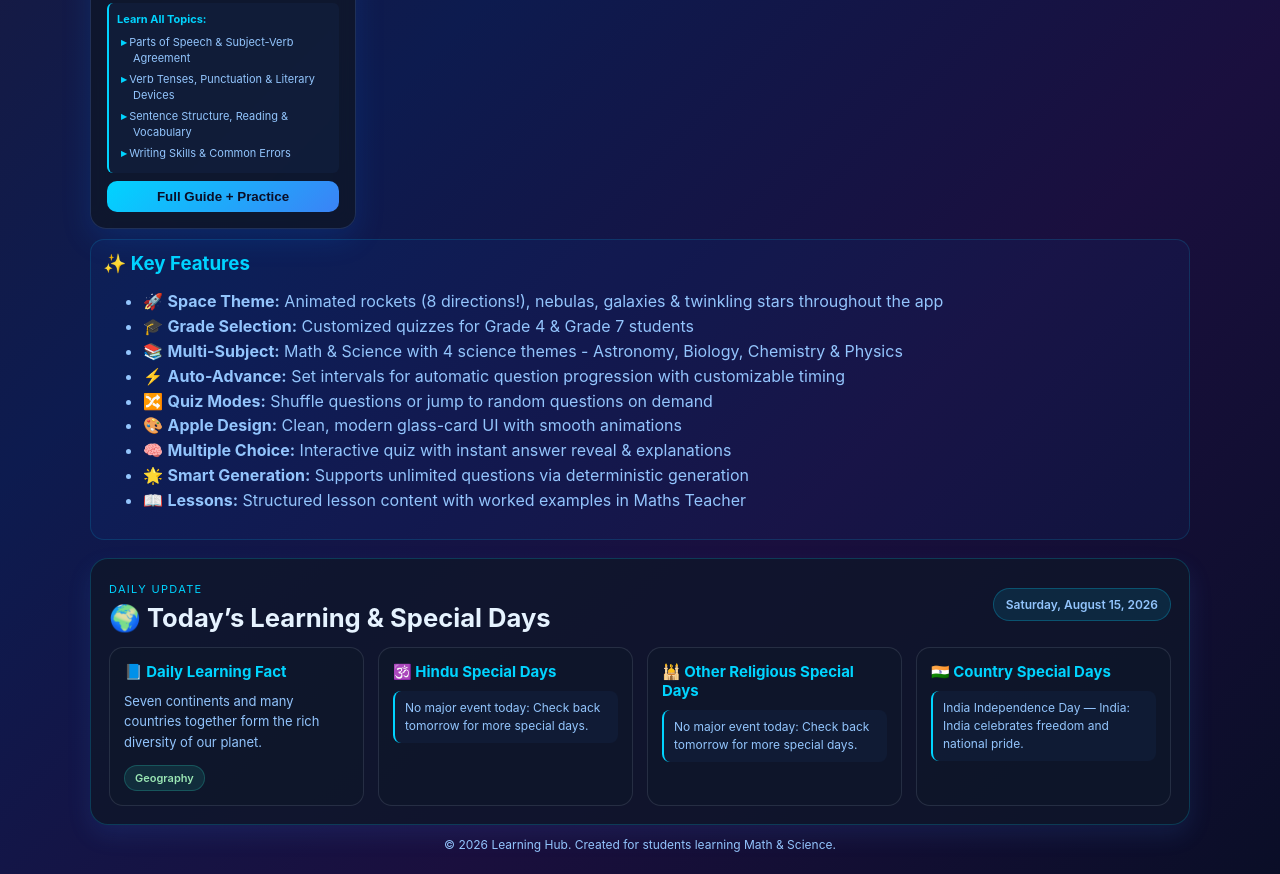
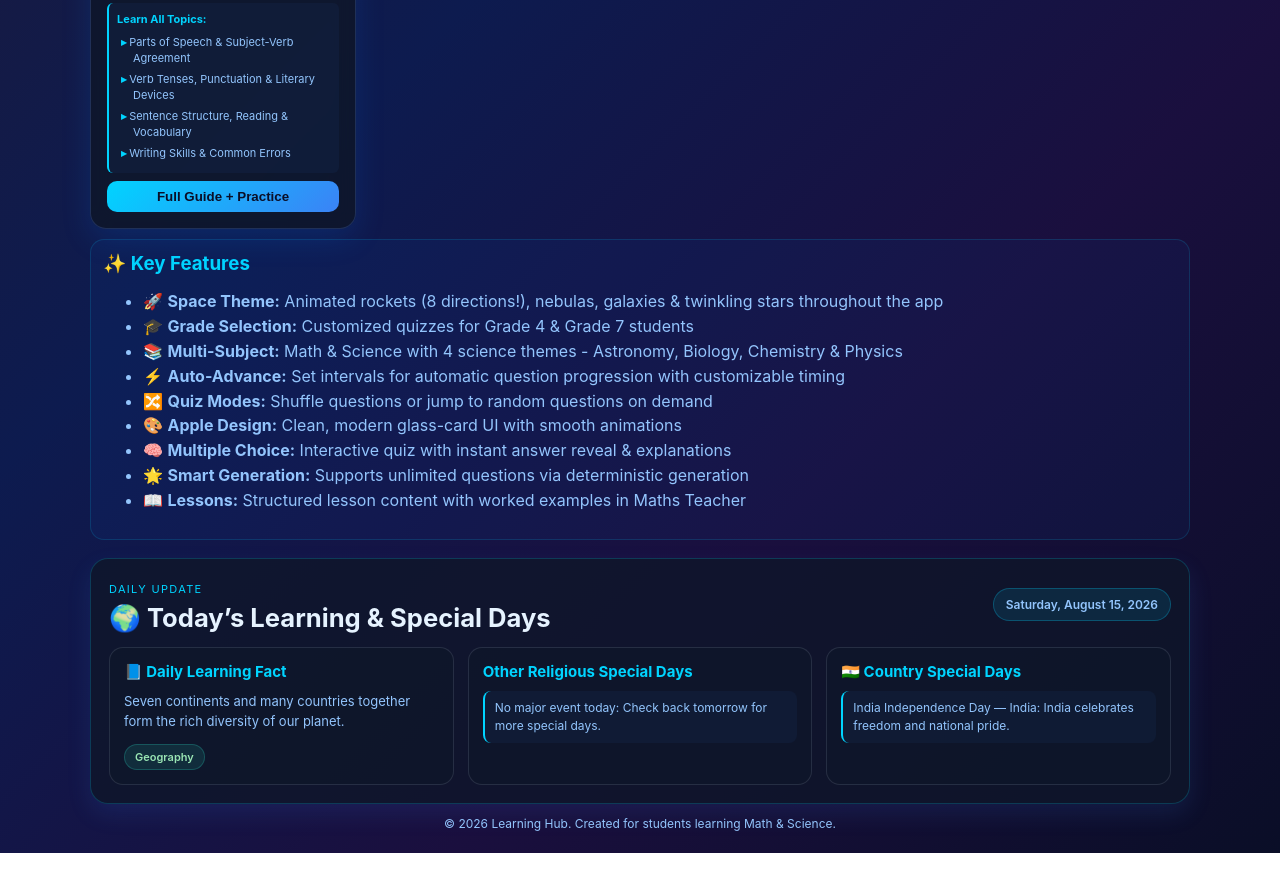
Before and after one commit to parthivcbn/pacheri-learning-hub, a website: page home.html in a window 1280 px wide. Shown: the part 1187-2061 px from the top of the page. After the commit the page ends 2040 px from the top, so only its background shows below. Drawn offline with Linux system fonts and the light colour scheme.

Commit message:
Remove Hindu special days section

```diff
--- a/home.html
+++ b/home.html
@@ -620,12 +620,7 @@
         </div>
 
         <div class="daily-card">
-          <h4>🕉️ Hindu Special Days</h4>
-          <ul id="hinduDayList"></ul>
-        </div>
-
-        <div class="daily-card">
-          <h4>🕌 Other Religious Special Days</h4>
+          <h4> Other Religious Special Days</h4>
           <ul id="religionDayList"></ul>
         </div>
 
```
